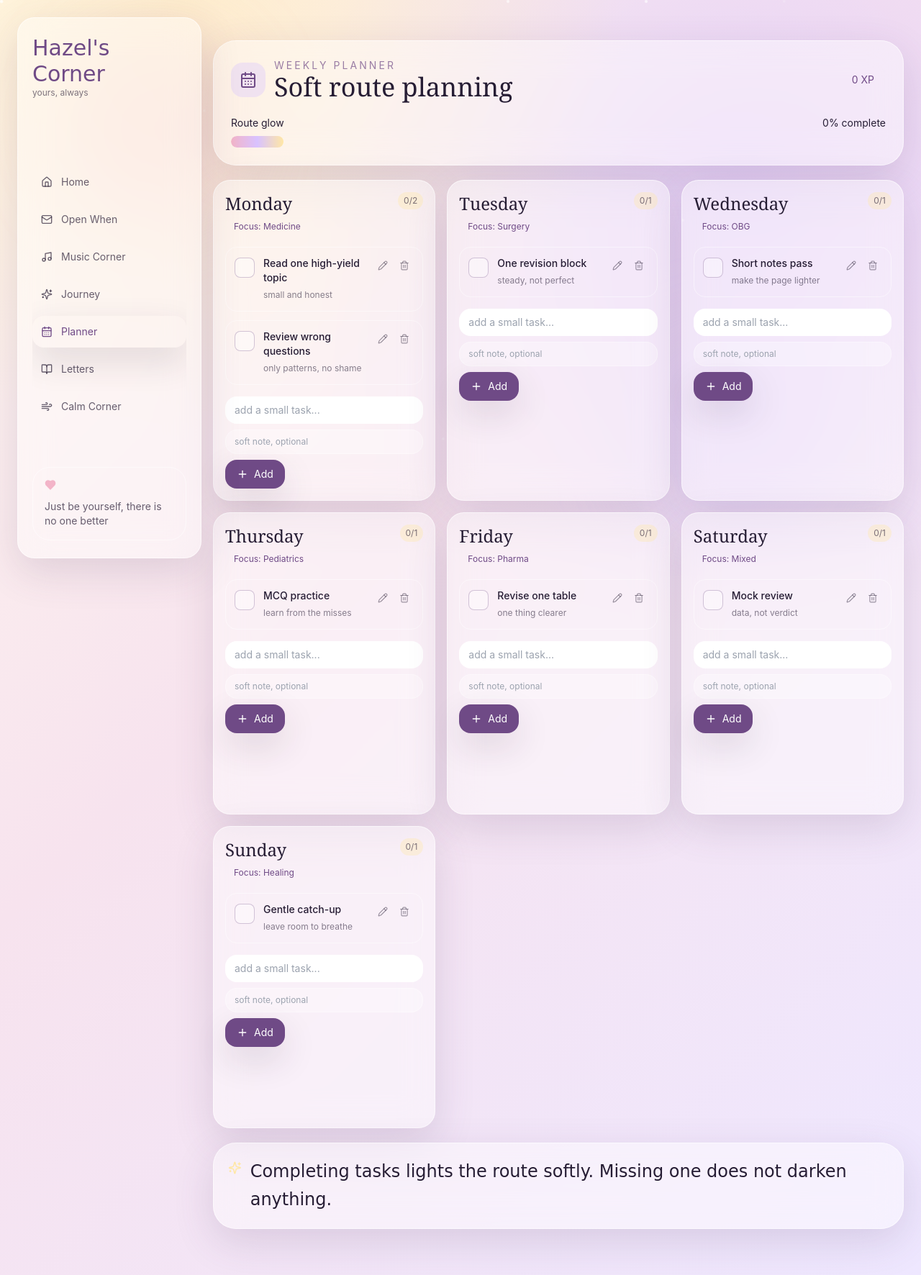
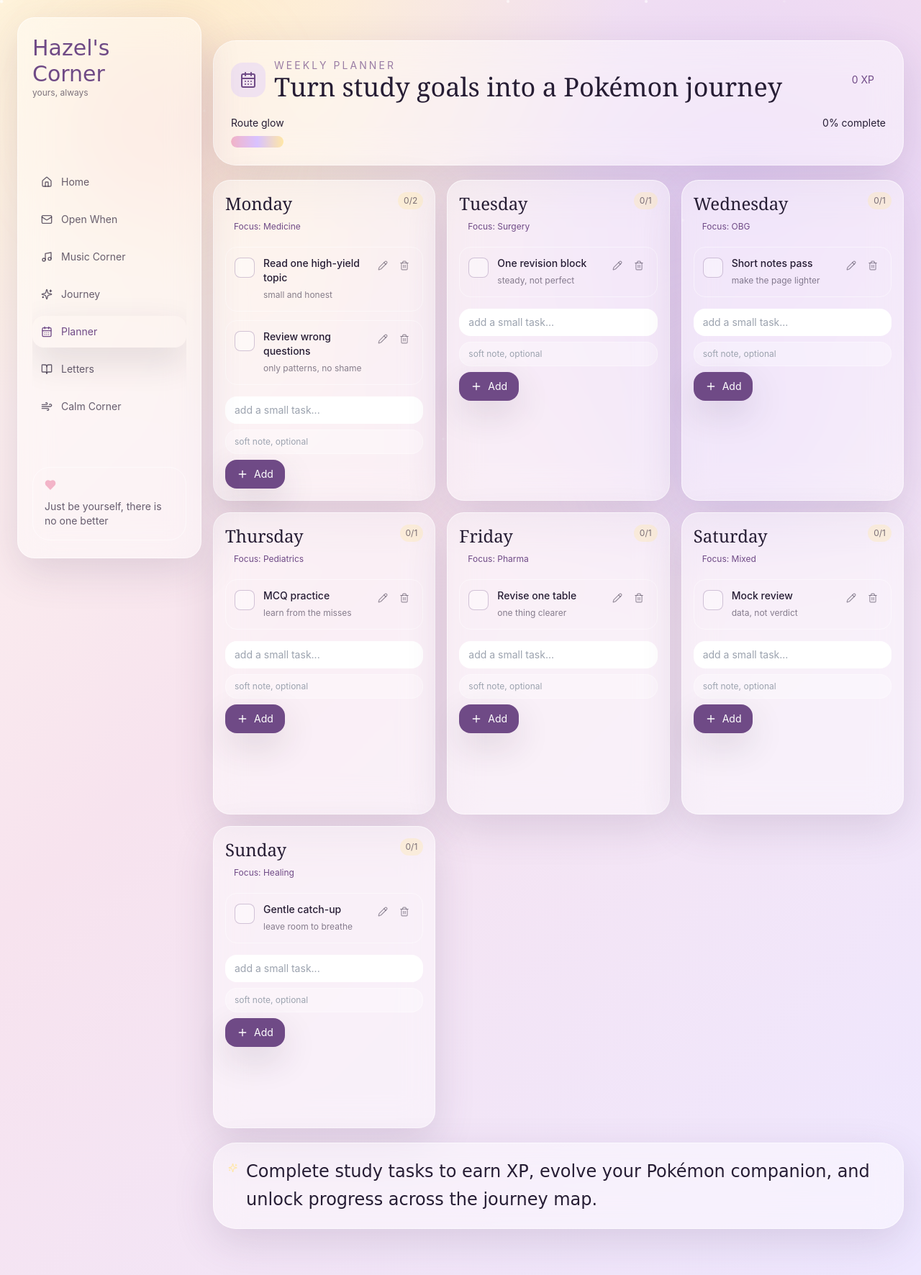
Before and after one commit to hrishithub/Hazels-Corner, a Next.js app: page /planner in a window 1280 px wide. Shown: the whole page at 72% size. Built offline with nearby package versions, Linux system fonts and the light colour scheme.

Commit message:
Text changes

```diff
--- a/app/pokemon/page.tsx
+++ b/app/pokemon/page.tsx
@@ -13,11 +13,11 @@ export default function PokemonJourneyPage() {
             <p className="text-sm uppercase tracking-[0.24em] text-plum/70">hazel&apos;s journey</p>
             <h1 className="mt-2 font-display text-4xl leading-tight text-ink sm:text-6xl">A gentle route toward Pediatrics</h1>
             <p className="mt-4 max-w-3xl text-base leading-7 text-ink/68">
-              A cozy map for the long NEET PG road ahead. The route moves with time, and the planner only adds a little glow.
+             Complete study tasks in the planner, earn XP, evolve your Pokémon, and move one step closer to your dream Pediatrics seat.
             </p>
           </div>
           <Link className="inline-flex h-12 items-center justify-center rounded-2xl bg-plum px-5 text-sm text-white shadow-soft" href="/planner">
-            Open weekly planner
+            Open Planner
           </Link>
         </div>
       </section>
--- a/components/journey/JourneyMap.tsx
+++ b/components/journey/JourneyMap.tsx
@@ -79,7 +79,7 @@ const regions = [
     tipY: 78
   },
   {
-    name: "MD Gym",
+    name: "Pediatrics Gym",
     description: "one step closer to Pediatrics",
     icon: "crown",
     unlockAt: 93,
--- a/components/journey/PokemonCenter.tsx
+++ b/components/journey/PokemonCenter.tsx
@@ -8,7 +8,7 @@ export function PokemonCenter() {
   const { completedTasks, completionPercent } = useJourneyProgress();
   const message =
     completedTasks === 0
-      ? "Professor Oak: Your companion is waiting with you. Begin with one gentle task when you can."
+      ? "Professor Oak: Consistent training is what moves trainers forward.."
       : completionPercent > 70
         ? "Nurse Joy: Your route lights are warm today. Please rest your eyes too."
         : "Professor Oak: Every small completion is one quiet step closer to Pediatrics.";
--- a/components/planner/WeeklyPlanner.tsx
+++ b/components/planner/WeeklyPlanner.tsx
@@ -18,7 +18,7 @@ export function WeeklyPlanner() {
             </div>
             <div>
               <p className="text-sm uppercase tracking-[0.22em] text-plum/70">weekly planner</p>
-              <h1 className="font-display text-4xl text-ink">Soft route planning</h1>
+              <h4 className="font-display text-4xl text-ink">Turn study goals into a Pokémon journey</h4>
             </div>
           </div>
           <div className="pixel-corners bg-white/58 px-4 py-2 text-sm text-plum">{softXp} XP</div>
@@ -52,7 +52,7 @@ export function WeeklyPlanner() {
         <div className="flex items-start gap-3">
           <Sparkles className="mt-1 h-5 w-5 text-butter" />
           <p className="font-hand text-2xl leading-relaxed text-ink">
-            Completing tasks lights the route softly. Missing one does not darken anything.
+Complete study tasks to earn XP, evolve your Pokémon companion, and unlock progress across the journey map.
           </p>
         </div>
       </section>
```
